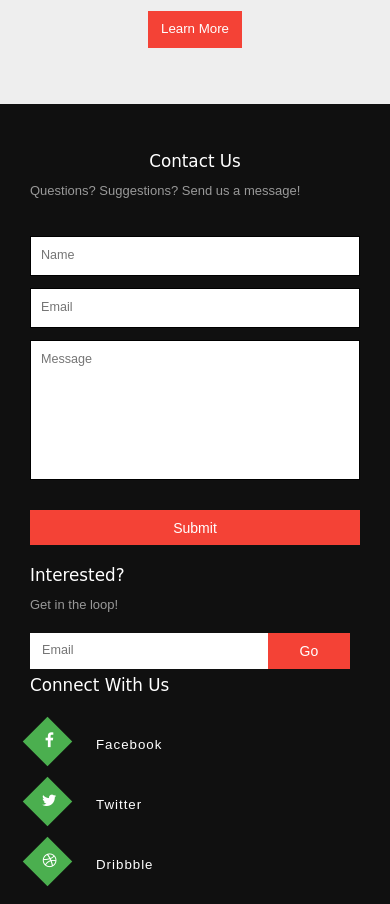
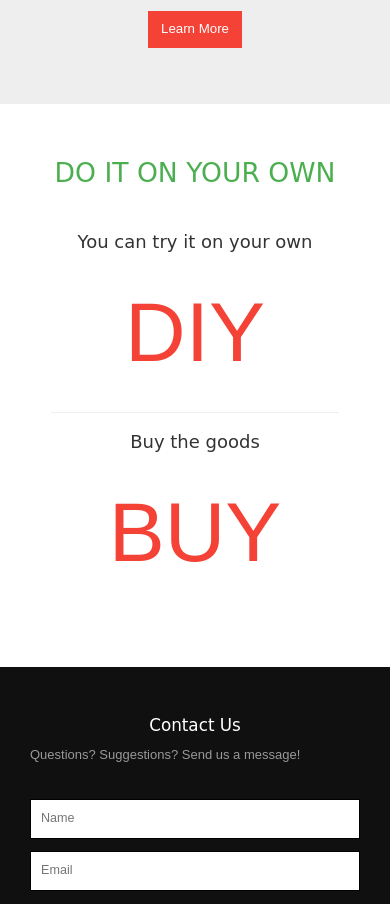
Before and after one commit to IdyR17/hydroponics, a website: page public/index.html in a window 390 px wide. Shown: the part 3536-4440 px from the top of the page. Drawn offline with Linux system fonts and the light colour scheme; files whose address does not match are found by name; a web font is replaced by a local one.

Commit message:
added new section for buying

```diff
--- a/public/css/style.css
+++ b/public/css/style.css
@@ -1434,12 +1434,67 @@ footer {
     display : none;
 }
 
+/**********************************
+SHOP SECTION
+**********************************/
+.align-middle {
+    margin-top : 15%;
+}
+
+#shop {
+    padding : 3.9em 0;
+}
+
+#shop .tittle {
+    margin-bottom : 25px;
+    text-align : center;
+}
+.buy-section, .diy-section {
+    text-align : center;
+    height : 400px;
+}
+
+#shop h4 {
+    /* font-size : 1em; */
+    margin-bottom : 50px;
+}
+
+#shop .shop-modal {
+    color : #f44236;
+    font-size : 6em;
+    transition : text-shadow 0.2s linear;
+    cursor : pointer;
+}
+
+/* #shop .shop-modal::after { */
+#shop .shop-modal:hover {
+    text-shadow : 0 0 15px #f44236;
+}
+
+/* #shop .shop-modal[data-val='diy']:hover::after {
+    color : white;
+    content : 'DIY';
+    font-size : 6.9em;
+} */
 /*-- //bottom-to-top --*/
 
 
 /*--responsive--*/
 
 @media(max-width: 1680px) {
+    .buy-section::before {
+        left : 0;
+    }
+    .diy-section::after {
+        right : 0;
+    }
+    .diy-section::after, .buy-section::before {
+        height : 300px;
+        top : 50px;
+        content : '';
+        position : absolute;
+        border-right : 1px solid #eee;
+    }
     .navbar-default {
         float: left;
     }
@@ -1854,6 +1909,29 @@ footer {
 }
 
 @media(max-width: 768px) {
+
+    .buy-section, .diy-section {
+        height : 200px;
+    }
+
+    .align-middle {
+        margin-top : 5%;
+    }
+
+    .align-middle h4 {
+        margin-top : 20px;
+        margin-bottom : 20px !important;
+    }
+    .buy-section::before, .diy-section::after {
+        height : 0;
+        width : 80%;
+        border: 0;
+    }
+    .buy-section::before {
+        top : 0;
+        left: 10%;
+        border-top : 1px solid #eee;
+    }
     .logo-agileinfo h1 {
         width: 400px;
         font-size: 2.5em;
--- a/public/index.html
+++ b/public/index.html
@@ -490,7 +490,7 @@
                                 Instead you can <a href="guides/easyhydro.pdf">click here to
                                 download the PDF file.</a></p>
                     </object> -->
-                    <img src="images/app.png" class="img-responsive" alt="app"/>
+                    <img src="images/app.png" class="img-responsive" alt="app" />
                 </div>
             </div>
 
@@ -554,10 +554,34 @@
     <!-- //count-down -->
 
     <!-- SHOP! -->
+    <div class="" id="shop">
+        <div class="container">
+            <h3 class="tittle"> Do it on your own</h3>
+            <div class='diy-section col-xs-12 col-sm-6'>
+                <div class='align-middle'>
+                    <h4>You can try it on your own</h4>
+                    <!-- <div> -->
+                        <span class='shop-modal' data-val='diy'>DIY</span>
+                        <!-- <span class='shop-modal shadow' data-val='diy'>DIY</span> -->
+                    <!-- </div> -->
+                </div>
+            </div>
 
-    <div class="gallery-top wthee-agileinfo text-center" id="shop">
-        <!-- <h3>SHOP!</h3> -->
+            <div class='buy-section col-xs-12 col-sm-6'>
+                <div class='align-middle'>
+                    <h4>Buy the goods</h4>
+                    <!-- <div> -->
+                        <span class='shop-modal' data-val='buy'>BUY</span>
+                        <!-- <span class='shop-modal shadow' data-val='buy'>BUY</span> -->
+                    <!-- </div> -->
+                </div>
+            </div>
+        </div>
     </div>
+
+    <!-- <div class="gallery-top wthee-agileinfo text-center" id="shop"> -->
+    <!-- <h3>SHOP!</h3> -->
+    <!-- </div> -->
     <div id="shoptabs" class="container">
         <!-- <ul class="nav nav-tabs">
             <li class="active">
```
